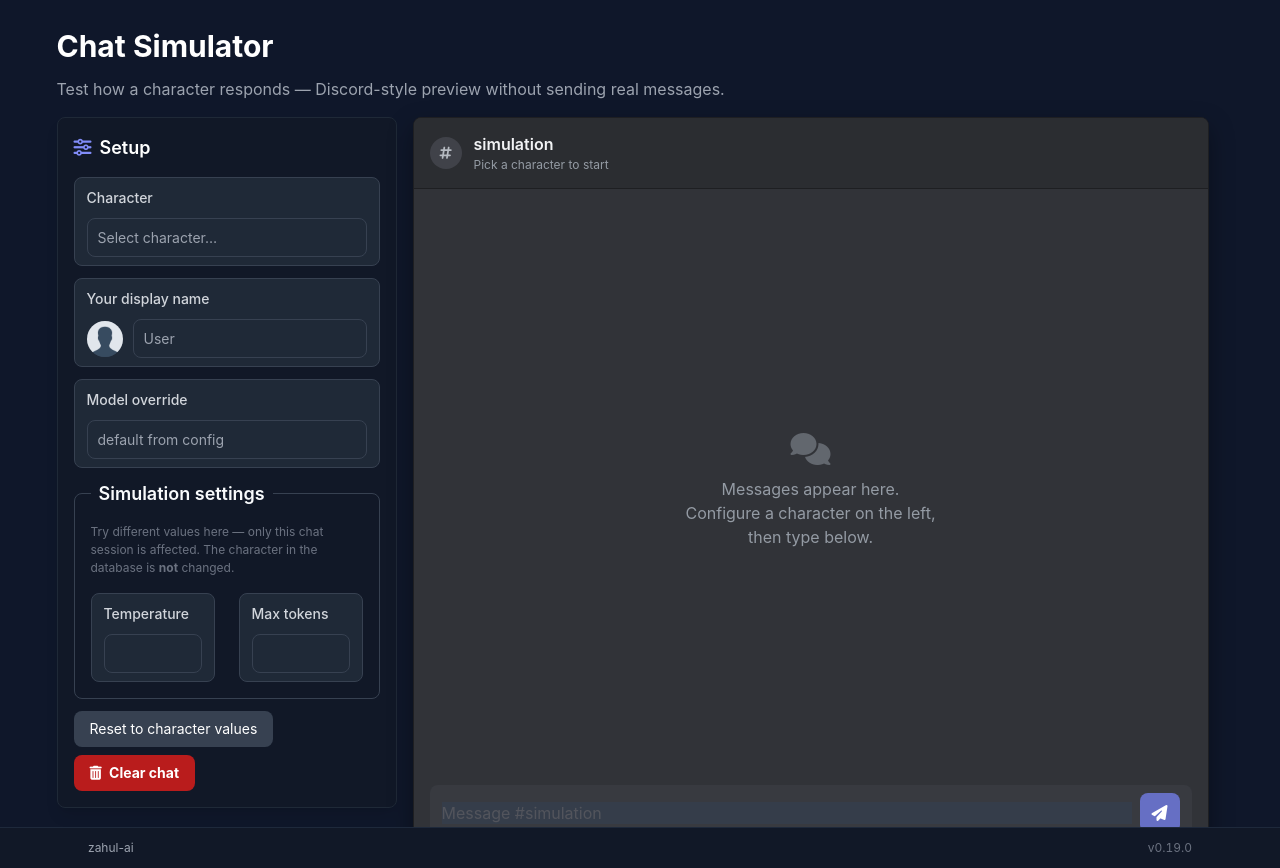
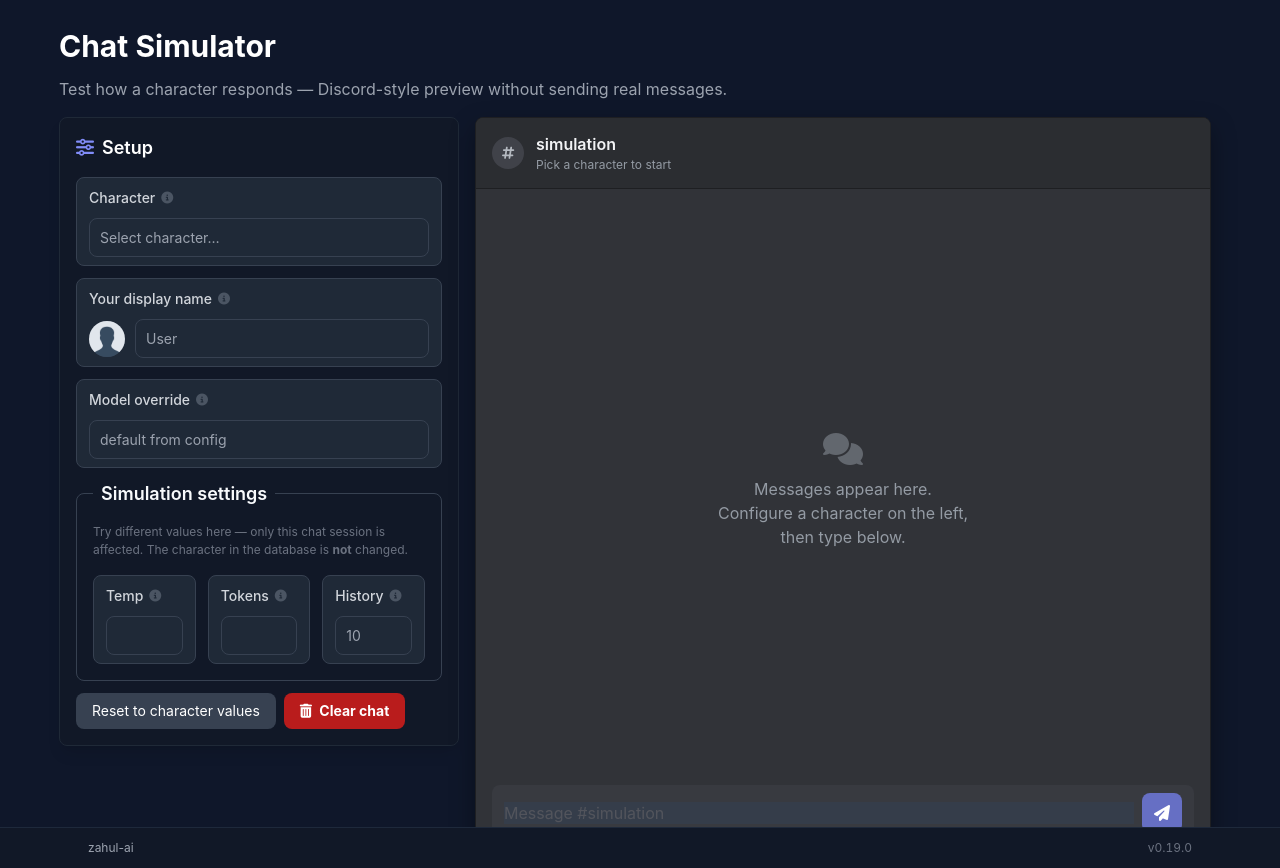
Before and after one commit to alzbetaurbanova/zahul-ai, a FastAPI app: page /test in a window 1280 px wide. Shown: the part 65-933 px from the top of the page. Run offline with FastAPI, Linux system fonts and the light colour scheme; data comes from the database, SQL or seed files in the repository; data that the repository does not hold is empty; parts of the project's set-up code (start-up, migrations or seed data) failed here and were passed over.

Commit message:
custom scrollbar

```diff
--- a/static/css/styles.css
+++ b/static/css/styles.css
@@ -32,6 +32,36 @@
     min-height: 0;
     overflow-y: auto;
     scrollbar-gutter: stable;
+}
+
+/* Custom scrollbars (Firefox + WebKit); tokens in theme.css */
+* {
+    scrollbar-width: thin;
+    scrollbar-color: var(--scrollbar-thumb) var(--scrollbar-track);
+}
+
+*::-webkit-scrollbar {
+    width: var(--scrollbar-size);
+    height: var(--scrollbar-size);
+}
+
+*::-webkit-scrollbar-track {
+    background: var(--scrollbar-track);
+}
+
+*::-webkit-scrollbar-thumb {
+    background-color: var(--scrollbar-thumb);
+    border-radius: 9999px;
+    border: 2px solid transparent;
+    background-clip: padding-box;
+}
+
+*::-webkit-scrollbar-thumb:hover {
+    background-color: var(--scrollbar-thumb-hover);
+}
+
+*::-webkit-scrollbar-corner {
+    background: transparent;
 }
 
 /* ========================================================================== */
@@ -1084,6 +1114,27 @@
     transform: none;
 }
 
+.tt .tt-body.tt-align-right {
+    left: auto;
+    right: 0;
+    transform: none;
+}
+
+.tt .tt-body.tt-bottom-left {
+    bottom: auto;
+    top: calc(100% + 8px);
+    left: 0;
+    transform: none;
+}
+
+.tt .tt-body.tt-bottom-right {
+    bottom: auto;
+    top: calc(100% + 8px);
+    left: auto;
+    right: 0;
+    transform: none;
+}
+
 /* ========================================================================== */
 /* Component Classes                                                          */
 /* ========================================================================== */
@@ -1105,6 +1156,14 @@
     .form-grid {
         grid-template-columns: repeat(2, 1fr);
     }
+    .form-grid.form-grid-3 {
+        grid-template-columns: repeat(3, 1fr);
+    }
+}
+
+.sim-sidebar .form-grid-3 {
+    grid-template-columns: repeat(3, 1fr);
+    gap: 0.75rem;
 }
 
 .provider-card {
@@ -3907,7 +3966,7 @@
 
 .sim-page .sim-layout {
     display: grid;
-    grid-template-columns: minmax(280px, 340px) minmax(0, 1fr);
+    grid-template-columns: minmax(300px, 400px) minmax(0, 1fr);
     gap: 1rem;
     min-height: calc(100vh - 12rem);
 }
--- a/static/css/theme.css
+++ b/static/css/theme.css
@@ -133,6 +133,12 @@
 
     /* Misc shadows */
     --shadow-panel: 0 10px 15px -3px rgba(0, 0, 0, 0.1), 0 4px 6px -2px rgba(0, 0, 0, 0.05);
+
+    /* Scrollbars */
+    --scrollbar-size: 10px;
+    --scrollbar-track: transparent;
+    --scrollbar-thumb: var(--surface-mid);
+    --scrollbar-thumb-hover: var(--primary-light);
 }
 
 :root input[type="date"],
@@ -210,6 +216,11 @@
     /* Danger / validation */
     --danger-text: #b05a6a;
     --danger-text-light: #c47a87;
+
+    /* Scrollbars */
+    --scrollbar-track: transparent;
+    --scrollbar-thumb: var(--surface-mid);
+    --scrollbar-thumb-hover: var(--primary);
 }
 
 [data-theme="light"] input[type="date"],
@@ -407,3 +418,87 @@
 [data-theme="light"] .tooltip-text { color: var(--light); }
 
 [data-theme="light"] .tooltip-popup { color: var(--text-soft); }
+
+/* Chat simulator — light: whole panel uses opaque primary hover tint; dark: styles.css Discord palette */
+[data-theme="light"] .sim-chat-wrap {
+    background-color: color-mix(in srgb, var(--primary) 10%, var(--surface-deep));
+    border-color: color-mix(in srgb, var(--primary) 24%, var(--surface-raised));
+    box-shadow: var(--shadow-panel);
+}
+
+[data-theme="light"] .sim-chat-header {
+    background-color: color-mix(in srgb, var(--primary) 14%, var(--surface-deep));
+    border-bottom-color: color-mix(in srgb, var(--primary) 20%, var(--surface-raised));
+}
+
+[data-theme="light"] .sim-chat-header-icon {
+    background-color: color-mix(in srgb, var(--primary) 18%, var(--surface));
+    color: var(--primary);
+}
+
+[data-theme="light"] .sim-chat-header-title {
+    color: var(--light);
+}
+
+[data-theme="light"] :is(
+    .sim-chat-header-sub,
+    .sim-chat-empty,
+    .sim-chat-meta,
+    .sim-msg-time,
+    .sim-msg-meta
+) {
+    color: var(--text-dim);
+}
+
+[data-theme="light"] .sim-msg-author {
+    color: var(--light);
+}
+
+[data-theme="light"] .sim-msg--bot .sim-msg-author {
+    color: var(--primary);
+}
+
+[data-theme="light"] .sim-msg-content {
+    color: var(--text-soft);
+}
+
+[data-theme="light"] .sim-msg:hover {
+    background-color: color-mix(in srgb, var(--primary) 16%, var(--surface-deep));
+}
+
+[data-theme="light"] .sim-inline-code {
+    background-color: color-mix(in srgb, var(--primary) 12%, var(--surface));
+    color: var(--light);
+}
+
+[data-theme="light"] .sim-chat-meta {
+    background-color: color-mix(in srgb, var(--primary) 14%, var(--surface-deep));
+    border-top-color: color-mix(in srgb, var(--primary) 20%, var(--surface-raised));
+}
+
+[data-theme="light"] .sim-chat-compose {
+    background-color: color-mix(in srgb, var(--primary) 10%, var(--surface-deep));
+}
+
+[data-theme="light"] .sim-compose-inner {
+    background-color: color-mix(in srgb, var(--primary) 16%, var(--surface));
+    border: 1px solid color-mix(in srgb, var(--primary) 26%, var(--surface-raised));
+}
+
+[data-theme="light"] .sim-compose-input {
+    color: var(--light);
+}
+
+[data-theme="light"] .sim-compose-input::placeholder {
+    color: var(--text-muted);
+}
+
+[data-theme="light"] .sim-typing-dots span {
+    background-color: var(--text-dim);
+}
+
+[data-theme="light"] .sim-readonly-banner {
+    background: color-mix(in srgb, var(--primary) 10%, var(--surface-deep));
+    border-color: color-mix(in srgb, var(--primary) 24%, var(--surface-raised));
+    color: var(--primary-dark);
+}
--- a/static/js/pages/test.js
+++ b/static/js/pages/test.js
@@ -14,6 +14,7 @@
     const modelSourceInput = document.getElementById('sim-model-source');
     const temperatureInput = document.getElementById('sim-temperature');
     const maxTokensInput = document.getElementById('sim-max-tokens');
+    const historyLimitInput = document.getElementById('sim-history-limit');
     const SIM_MAX_TOKENS = 2000;
     const subtitleEl = document.getElementById('sim-chat-subtitle');
     const metaEl = document.getElementById('sim-meta');
@@ -59,13 +60,15 @@
         const temp = data.temperature ?? defaults.temperature ?? 0.7;
         const rawTokens = data.max_tokens ?? defaults.max_tokens ?? 256;
         const tokens = Math.min(Math.max(1, Number(rawTokens) || 256), SIM_MAX_TOKENS);
-        return { temperature: temp, max_tokens: tokens };
+        const historyLimit = data.history_limit ?? defaults.history_limit ?? null;
+        return { temperature: temp, max_tokens: tokens, history_limit: historyLimit };
     }
 
     function applySimOverrideFields(char) {
-        const { temperature, max_tokens } = effectiveOverridesForCharacter(char);
+        const { temperature, max_tokens, history_limit } = effectiveOverridesForCharacter(char);
         temperatureInput.value = String(temperature);
         maxTokensInput.value = String(max_tokens);
+        historyLimitInput.value = history_limit != null ? String(history_limit) : '';
     }
 
     function parseSimMaxTokens() {
@@ -372,6 +375,7 @@
         updateServerFieldState();
         updateComposeState();
         loadServerQuota(server.server_id);
+        loadEffectiveSettings();
     }
 
     async function loadUserServers() {
@@ -391,44 +395,35 @@
             updateServerFieldState();
             return;
         }
-
-        let servers = [];
-        try {
-            const res = await fetch(`/api/simulate/servers?character=${encodeURIComponent(name)}`);
-            if (res.ok) {
-                servers = await res.json();
-            } else {
-                throw new Error('Failed');
-            }
-        } catch {
-            const listItem = characterMap[name];
-            servers = listItem?.servers || [];
-            if (servers.length && servers[0].token_limit === undefined) {
-                const enriched = await Promise.all(servers.map(async (s) => {
-                    try {
-                        const r = await fetch(`/api/simulate/defaults?server_id=${encodeURIComponent(s.server_id)}`);
-                        if (!r.ok) return s;
-                        const q = await r.json();
-                        return { ...s, token_limit: q.token_limit, tokens_used_today: q.tokens_used_today };
-                    } catch {
-                        return s;
-                    }
-                }));
-                servers = enriched;
-            }
-        }
-
-        applyServerOptions(servers);
+        // Billing is always on the user's own server - use the full user server list
+        // and keep the current selection when switching characters.
+        applyServerOptions(userServers, { keepSelection: true });
         updateServerFieldState();
-        if (!servers.length) {
+        if (!userServers.length) {
             showToast('No server available to bill this test against', 'error');
         }
+    }
+
+    async function loadEffectiveSettings() {
+        if (!selectedCharacter || !selectedServerId) return;
+        try {
+            const res = await fetch(
+                `/api/simulate/defaults?server_id=${encodeURIComponent(selectedServerId)}&character=${encodeURIComponent(selectedCharacter.name)}`
+            );
+            if (!res.ok) return;
+            const d = await res.json();
+            temperatureInput.value = d.temperature ?? '';
+            maxTokensInput.value = d.max_tokens ?? '';
+            historyLimitInput.value = d.history_limit ?? '';
+        } catch (_) {}
     }
 
     function applyCharacterDefaults(char) {
         selectedCharacter = char;
         const data = char.data || {};
-        applySimOverrideFields(char);
+        temperatureInput.value = '';
+        maxTokensInput.value = '';
+        historyLimitInput.value = '';
         if (data.provider_model) {
             modelInput.value = displayForModel(data.provider_model, data.provider_override || 'primary', allowedModels);
             modelSourceInput.value = data.provider_override || 'primary';
@@ -440,15 +435,17 @@
         updateComposeState();
     }
 
-    function resetOverrides() {
+    async function resetOverrides() {
+        await loadEffectiveSettings();
+        modelInput.value = '';
+        modelSourceInput.value = '';
         if (selectedCharacter) {
-            applySimOverrideFields(selectedCharacter);
-            showToast('Simulation settings restored from character');
-        } else {
-            temperatureInput.value = String(defaults.temperature ?? 0.7);
-            maxTokensInput.value = String(Math.min(Number(defaults.max_tokens) || 256, SIM_MAX_TOKENS));
-            modelInput.value = '';
-            modelSourceInput.value = '';
+            const data = selectedCharacter.data || {};
+            if (data.provider_model) {
+                modelInput.value = displayForModel(data.provider_model, data.provider_override || 'primary', allowedModels);
+                modelSourceInput.value = data.provider_override || 'primary';
+            }
+            showToast('Simulation settings restored');
         }
     }
 
@@ -475,6 +472,7 @@
         selectedCharacter = null;
         temperatureInput.value = '';
         maxTokensInput.value = '';
+        historyLimitInput.value = '';
         applyServerOptions([], { keepSelection: false });
         updateServerFieldState();
         updateSubtitle();
@@ -501,6 +499,9 @@
             }
             if (defaultsRes.ok) {
                 defaults = await defaultsRes.json();
+                if (defaults.history_limit != null) {
+                    historyLimitInput.placeholder = String(defaults.history_limit);
+                }
             }
         } catch (e) {
             showToast('Failed to load simulator data', 'error');
@@ -594,6 +595,7 @@
             model_source: source || null,
             temperature: parseSimTemperature(),
             max_tokens: parseSimMaxTokens(),
+            history_limit: parseOptionalInt(historyLimitInput),
             conversation: conversation.slice(0, -1),
         };
 
--- a/static/test.html
+++ b/static/test.html
@@ -36,7 +36,7 @@
                     <h2 class="heading-section mb-4"><i class="fas fa-sliders-h mr-2 text-indigo-400"></i>Setup</h2>
 
                     <div class="field mb-3">
-                        <label for="sim-character" class="label-form">Character</label>
+                        <label for="sim-character" class="label-form label-tt">Character <span class="tt"><i class="fas fa-circle-info icon-info-indigo"></i><span class="tt-body tt-bottom-left">The character whose persona and settings will be used in the simulation. Responses follow their system prompt, tone, and history rules.</span></span></label>
                         <div class="relative">
                             <input type="text" id="sim-character" autocomplete="off" placeholder="Select character…" class="input-field w-full pr-8">
                             <button class="icon-clear-btn hidden" data-clear="sim-character" data-combobox-managed="1" title="Clear"><i class="fas fa-times"></i></button>
@@ -56,7 +56,7 @@
                     </div>
 
                     <div class="field mb-3">
-                        <label for="sim-user-name" class="label-form">Your display name</label>
+                        <label for="sim-user-name" class="label-form label-tt">Your display name <span class="tt"><i class="fas fa-circle-info icon-info-indigo"></i><span class="tt-body">The name shown as the sender of your test messages. Useful if the character has rules that react differently to specific user names.</span></span></label>
                         <div class="sim-user-row">
                             <img id="sim-user-avatar" src="/static/avatars/default_user_avatar.png" alt="" class="sim-user-avatar-preview">
                             <input type="text" id="sim-user-name" placeholder="User" maxlength="64" class="input-field w-full">
@@ -64,7 +64,7 @@
                     </div>
 
                     <div class="field mb-3">
-                        <label for="sim-model" class="label-form">Model override</label>
+                        <label for="sim-model" class="label-form label-tt">Model override <span class="tt"><i class="fas fa-circle-info icon-info-indigo"></i><span class="tt-body">Force a specific AI model for this session. Leave empty to use the model set on the character, or the global default from config.</span></span></label>
                         <div class="relative">
                             <input type="text" id="sim-model" autocomplete="off" placeholder="default from config" class="input-field w-full pr-8">
                             <button class="icon-clear-btn hidden" data-clear="sim-model" data-combobox-managed="1" title="Clear"><i class="fas fa-times"></i></button>
@@ -76,14 +76,18 @@
                     <fieldset class="fieldset-section mb-3">
                         <legend class="legend-section">Simulation settings</legend>
                         <p class="text-hint mb-3">Try different values here — only this chat session is affected. The character in the database is <strong>not</strong> changed.</p>
-                        <div class="form-grid">
+                        <div class="form-grid form-grid-3">
                             <div class="field">
-                                <label for="sim-temperature" class="label-tt">Temperature</label>
+                                <label for="sim-temperature" class="label-tt">Temp <span class="tt"><i class="fas fa-circle-info icon-info-indigo"></i><span class="tt-body tt-align-left">Controls randomness. Lower values (e.g. 0.3) give focused, predictable replies. Higher values (e.g. 1.2) give more varied, creative ones. Typical range: 0.5-1.0.</span></span></label>
                                 <input type="number" id="sim-temperature" step="0.05" min="0" max="2" class="input-field w-full">
                             </div>
                             <div class="field">
-                                <label for="sim-max-tokens" class="label-tt">Max tokens</label>
+                                <label for="sim-max-tokens" class="label-tt">Tokens <span class="tt"><i class="fas fa-circle-info icon-info-indigo"></i><span class="tt-body">Maximum number of tokens the model can generate per reply. Capped at 2000 in the simulator. Roughly 1 token = 0.75 words.</span></span></label>
                                 <input type="number" id="sim-max-tokens" min="1" max="2000" class="input-field w-full">
+                            </div>
+                            <div class="field">
+                                <label for="sim-history-limit" class="label-tt">History <span class="tt"><i class="fas fa-circle-info icon-info-indigo"></i><span class="tt-body tt-align-right">How many previous messages from this session are included as context. 0 means no memory of prior turns. Empty = use the character's configured limit.</span></span></label>
+                                <input type="number" id="sim-history-limit" min="0" max="100" placeholder="default" class="input-field w-full">
                             </div>
                         </div>
                     </fieldset>
```
Also changed, not shown: api/routers/simulate.py (+25 -5 lines), src/simulate/chat.py (+21 -1 lines).
